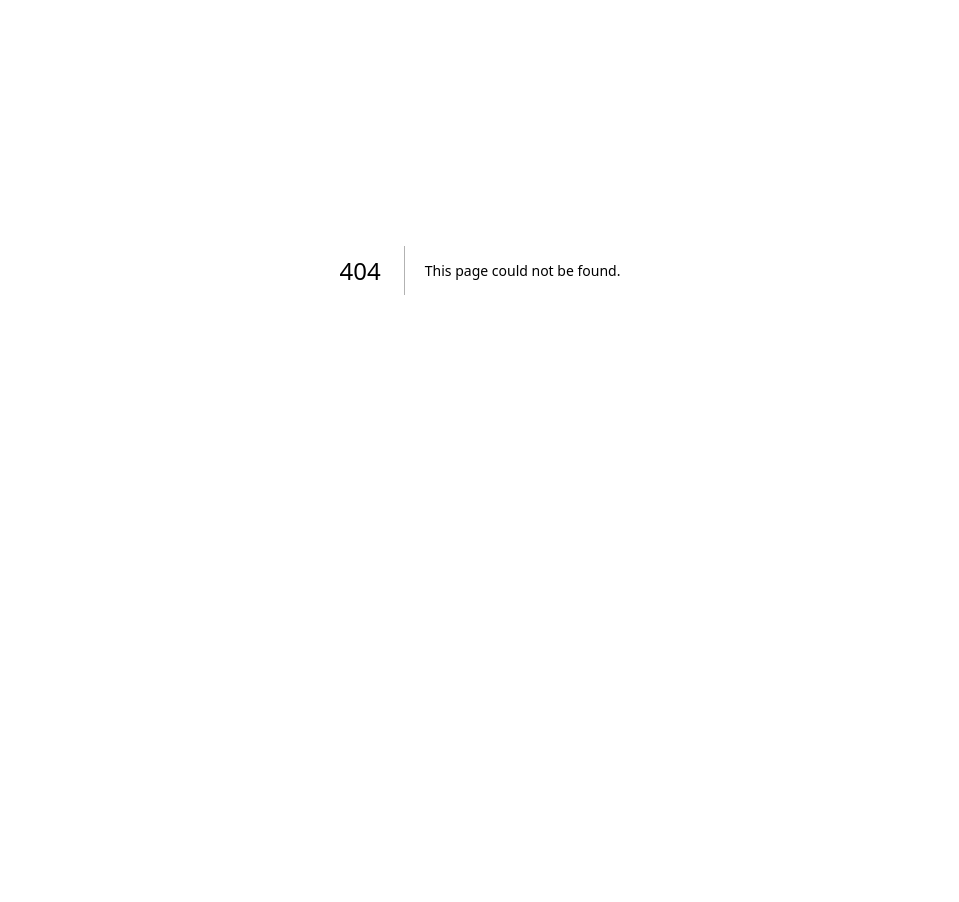
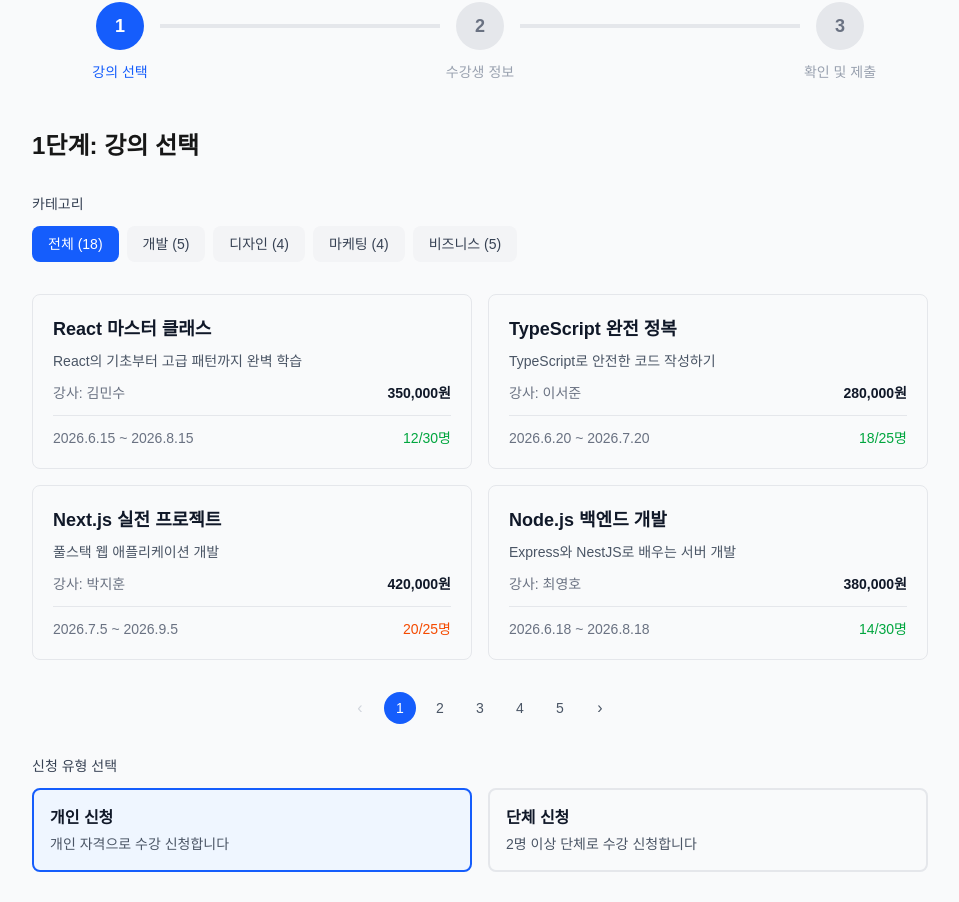
Before and after one commit to Jiyun-H/course-enrollment, a Next.js app: page /enrollment/step/1 in a window 1280 px wide. Before the commit this address had no page. Shown: the part 130-1032 px from the top of the page, without its empty margins (160-1119 px from the left). Before the commit the page ends 800 px from the top, so only its background shows below. Built offline with nearby package versions, Linux system fonts and the light colour scheme.

Commit message:
refactor: URL 라우팅 기반 다단계 폼으로 전환

```diff
--- /dev/null
+++ b/src/app/enrollment/layout.tsx
@@ -0,0 +1,39 @@
+// src/app/enrollment/layout.tsx
+"use client";
+
+import StepIndicator from "@/components/common/StepIndicator";
+import { usePathname, useRouter } from "next/navigation";
+import { Step } from "@/types/enrollment";
+
+export default function EnrollmentLayout({
+  children,
+}: {
+  children: React.ReactNode;
+}) {
+  const pathname = usePathname();
+  const router = useRouter();
+
+  // URL에서 현재 step 추출
+  const currentStep = parseInt(pathname.split("/").pop() || "1") as Step;
+
+  const handleStepClick = (step: Step) => {
+    router.push(`/enrollment/step/${step}`);
+  };
+
+  return (
+    <main className="min-h-screen bg-gray-50 py-12 px-4">
+      <div className="max-w-6xl mx-auto">
+        <h1 className="text-2xl md:text-3xl font-bold text-center mb-8 md:mb-12">
+          수강 신청
+        </h1>
+
+        <StepIndicator
+          currentStep={currentStep}
+          onStepClick={handleStepClick}
+        />
+
+        {children}
+      </div>
+    </main>
+  );
+}
--- /dev/null
+++ b/src/app/enrollment/step/[step]/page.tsx
@@ -0,0 +1,50 @@
+// src/app/enrollment/step/[step]/page.tsx
+"use client";
+
+import { useParams, useRouter, notFound } from "next/navigation";
+import { useEffect } from "react";
+import { useEnrollmentStore } from "@/stores/enrollmentStore";
+import Step1CourseSelection from "@/components/steps/Step1CourseSelection";
+import Step2StudentInfo from "@/components/steps/Step2StudentInfo";
+import Step3Confirmation from "@/components/steps/Step3Confirmation";
+import { Step } from "@/types/enrollment";
+
+export default function StepPage() {
+  const params = useParams();
+  const router = useRouter();
+  const { setStep } = useEnrollmentStore();
+
+  const step = parseInt(params.step as string) as Step;
+
+  // 유효하지 않은 step이면 404
+  if (step < 1 || step > 3) {
+    notFound();
+  }
+
+  // URL 변경 시 store 동기화
+  useEffect(() => {
+    setStep(step);
+  }, [step, setStep]);
+
+  // 브라우저 뒤로가기 방지 (입력 중일 때)
+  useEffect(() => {
+    const handleBeforeUnload = (e: BeforeUnloadEvent) => {
+      // Step 1이 아니고 데이터가 있으면 경고
+      if (step > 1) {
+        e.preventDefault();
+        e.returnValue = "";
+      }
+    };
+
+    window.addEventListener("beforeunload", handleBeforeUnload);
+    return () => window.removeEventListener("beforeunload", handleBeforeUnload);
+  }, [step]);
+
+  return (
+    <>
+      {step === 1 && <Step1CourseSelection />}
+      {step === 2 && <Step2StudentInfo />}
+      {step === 3 && <Step3Confirmation />}
+    </>
+  );
+}
--- a/src/components/steps/Step1CourseSelection.tsx
+++ b/src/components/steps/Step1CourseSelection.tsx
@@ -2,6 +2,7 @@
 "use client";
 
 import { useState, useEffect } from "react";
+import { useRouter } from "next/navigation";
 import { Course } from "@/types/enrollment";
 import { useEnrollmentStore } from "@/stores/enrollmentStore";
 import { fetchCourses } from "@/utils/api";
@@ -10,8 +11,8 @@ import { categoryLabels } from "@/mocks/courses";
 const COURSES_PER_PAGE = 4;
 
 export default function Step1CourseSelection() {
-  const { formData, setCourse, setEnrollmentType, nextStep } =
-    useEnrollmentStore();
+  const router = useRouter();
+  const { formData, setCourse, setEnrollmentType } = useEnrollmentStore();
 
   const [courses, setCourses] = useState<Course[]>([]);
   const [allCourses, setAllCourses] = useState<Course[]>([]);
@@ -75,7 +76,7 @@ export default function Step1CourseSelection() {
       alert("강의를 선택해주세요.");
       return;
     }
-    nextStep();
+    router.push("/enrollment/step/2");
   };
 
   const handleRetry = () => {
--- a/src/components/steps/Step2StudentInfo.tsx
+++ b/src/components/steps/Step2StudentInfo.tsx
@@ -2,6 +2,7 @@
 "use client";
 
 import { useState, useCallback } from "react";
+import { useRouter } from "next/navigation";
 import { useEnrollmentStore } from "@/stores/enrollmentStore";
 import PersonalForm from "./step2/PersonalForm";
 import GroupForm from "./step2/GroupForm";
@@ -21,8 +22,8 @@ type GroupFormData = {
 type FormData = PersonalFormData | GroupFormData | null;
 
 export default function Step2StudentInfo() {
-  const { formData, updateFormData, setEnrollmentType, nextStep, prevStep } =
-    useEnrollmentStore();
+  const router = useRouter();
+  const { formData, updateFormData, setEnrollmentType } = useEnrollmentStore();
 
   const [currentType, setCurrentType] = useState<"personal" | "group">(
     formData.type || "personal",
@@ -58,18 +59,7 @@ export default function Step2StudentInfo() {
   };
 
   const handlePrevStep = () => {
-    const confirmed = window.confirm(
-      "이전 단계로 이동하시겠습니까?\n입력한 정보가 저장되지 않을 수 있습니다.",
-    );
-
-    if (!confirmed) {
-      // 데이터 초기화
-      updateFormData({
-        applicant: undefined,
-        group: undefined,
-      });
-      prevStep();
-    }
+    router.push("/enrollment/step/1");
   };
 
   const handleNextStep = () => {
@@ -89,7 +79,7 @@ export default function Step2StudentInfo() {
         group: validFormData.group,
       });
     }
-    nextStep();
+    router.push("/enrollment/step/3");
   };
 
   return (
--- a/src/components/steps/Step3Confirmation.tsx
+++ b/src/components/steps/Step3Confirmation.tsx
@@ -2,6 +2,7 @@
 "use client";
 
 import { useState } from "react";
+import { useRouter } from "next/navigation";
 import { useEnrollmentStore } from "@/stores/enrollmentStore";
 import { submitEnrollment } from "@/utils/api";
 import { EnrollmentResponse, ErrorResponse } from "@/types/enrollment";
@@ -17,7 +18,8 @@ const formatDate = (dateString: string) => {
 };
 
 export default function Step3Confirmation() {
-  const { formData, setStep, prevStep, resetForm } = useEnrollmentStore();
+  const router = useRouter();
+  const { formData, resetForm } = useEnrollmentStore();
   const [agreedToTerms, setAgreedToTerms] = useState(false);
   const [isSubmitting, setIsSubmitting] = useState(false);
   const [submitError, setSubmitError] = useState<string | null>(null);
@@ -74,6 +76,15 @@ export default function Step3Confirmation() {
 
   const handleNewEnrollment = () => {
     resetForm();
+    router.push("/enrollment/step/1");
+  };
+
+  const handlePrevStep = () => {
+    router.push("/enrollment/step/2");
+  };
+
+  const handleEdit = (step: number) => {
+    router.push(`/enrollment/step/${step}`);
   };
 
   // 제출 성공 화면
@@ -161,7 +172,7 @@ export default function Step3Confirmation() {
         <div className="flex items-center justify-between mb-4">
           <h3 className="text-lg font-semibold text-gray-900">강의 정보</h3>
           <button
-            onClick={() => setStep(1)}
+            onClick={() => handleEdit(1)}
             className="text-sm text-blue-600 hover:text-blue-700 underline"
           >
             수정
@@ -206,12 +217,12 @@ export default function Step3Confirmation() {
       {/* 신청자 정보 - 별도 컴포넌트 사용 */}
       <PersonalInfoSummary
         applicant={formData.applicant}
-        onEdit={() => setStep(2)}
+        onEdit={() => handleEdit(2)}
       />
 
       {/* 단체 정보 (조건부) - 별도 컴포넌트 사용 */}
       {formData.type === "group" && formData.group && (
-        <GroupInfoSummary group={formData.group} onEdit={() => setStep(2)} />
+        <GroupInfoSummary group={formData.group} onEdit={() => handleEdit(2)} />
       )}
 
       {/* 에러 메시지 */}
@@ -267,7 +278,7 @@ export default function Step3Confirmation() {
       <div className="flex justify-between">
         <button
           type="button"
-          onClick={prevStep}
+          onClick={handlePrevStep}
           disabled={isSubmitting}
           className={`
             px-8 py-3 rounded-lg font-semibold transition-colors
```
